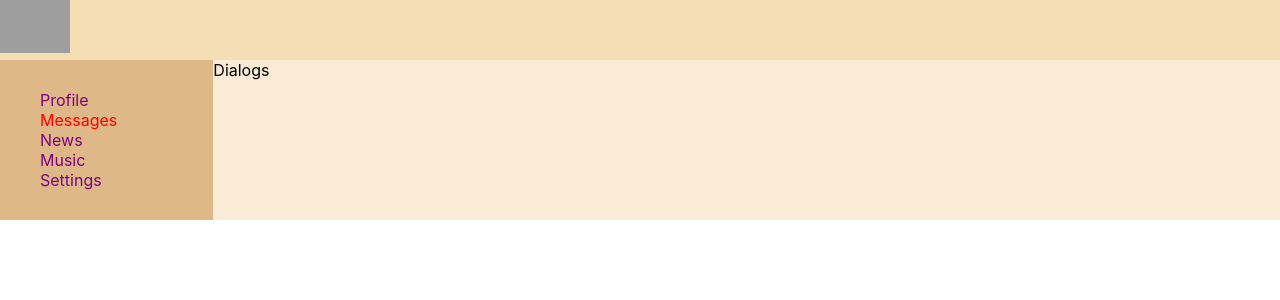
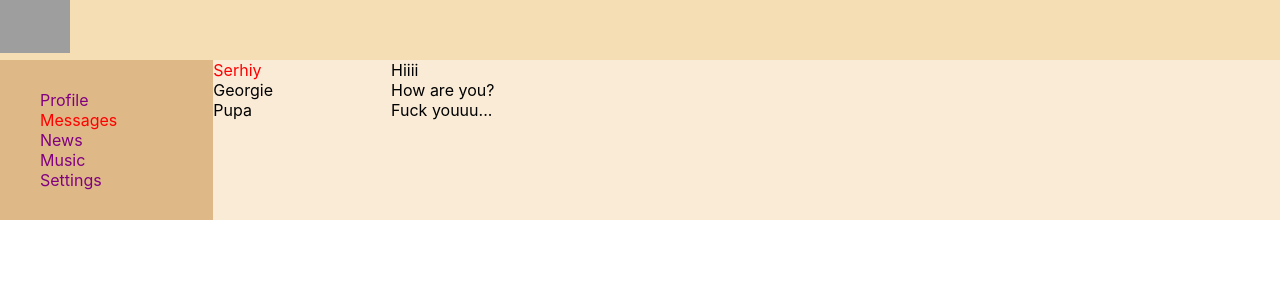
Before and after one commit to SerhiyKr/social_network, a React (Create React App) app: page /dialogs in a window 1280 px wide. Shown: the top 300 px of the page. Built offline with nearby package versions, Linux system fonts and the light colour scheme; grey boxes are pictures that could not be loaded.

Commit message:
dialog page

```diff
--- a/src/components/Dialogs/Dialogs.jsx
+++ b/src/components/Dialogs/Dialogs.jsx
@@ -3,8 +3,23 @@ import s from './Dialogs.module.css';
 
 const Dialogs = () => {
     return (
-        <div>
-            Dialogs
+        <div className={s.dialogs}>
+            <div className={s.dialogsItems}>
+                <div className={s.dialog + ' ' + s.active}>
+                    Serhiy
+                </div>
+                <div className={s.dialog}>
+                    Georgie
+                </div>
+                <div className={s.dialog}>
+                    Pupa
+                </div>
+            </div>
+            <div className="messages">
+                <div className={s.message}>Hiiii</div>
+                <div className={s.message}>How are you?</div>
+                <div className={s.message}>Fuck youuu...</div>
+            </div>
         </div>
     )
 }
--- a/src/components/Dialogs/Dialogs.module.css
+++ b/src/components/Dialogs/Dialogs.module.css
@@ -0,0 +1,24 @@
+.dialogs {
+    display: grid;
+    grid-template-columns: 2fr 10fr;
+}
+
+.dialogsItems {
+
+}
+
+.dialog {
+
+}
+
+.dialogsItems .active {
+    color: red;
+}
+
+.messages {
+
+}
+
+.messages .message {
+
+}
```
